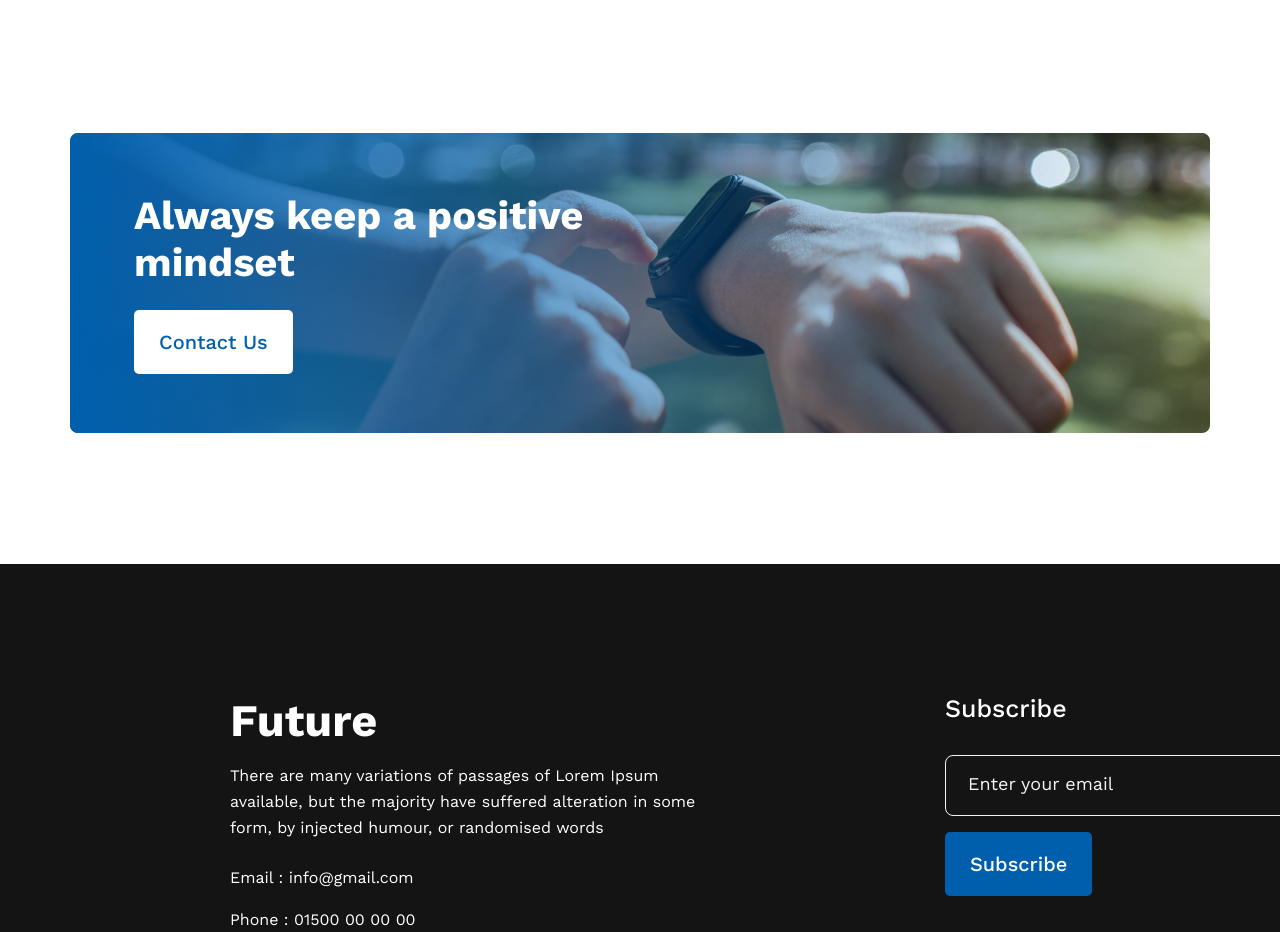
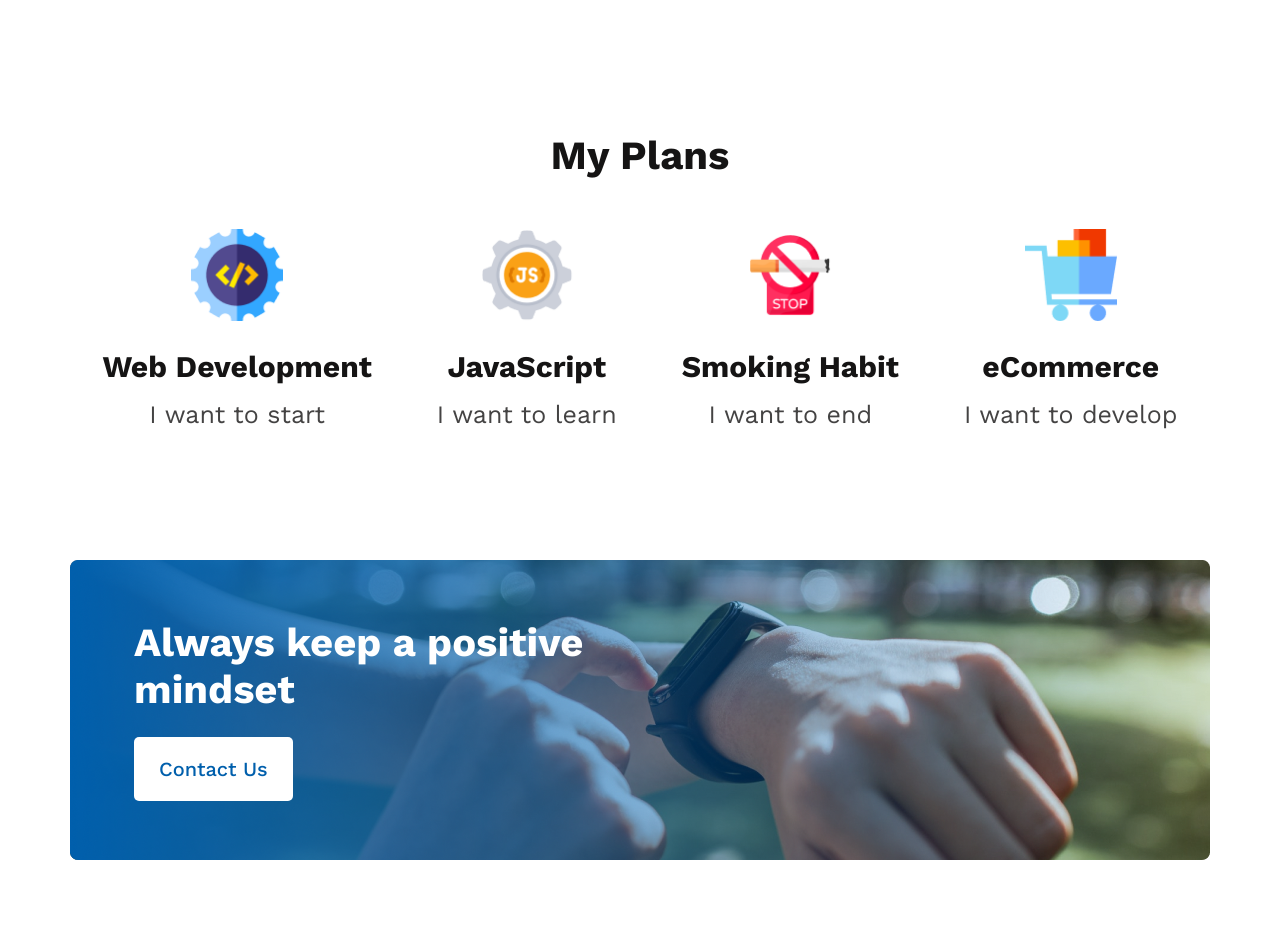
Before and after one commit to newbie-saimur/practice-project-2, a plain HTML site: page index.html in a window 1280 px wide. Shown: the part 1505-2437 px from the top of the page. Drawn offline with nearby package versions, Linux system fonts and the light colour scheme.

Commit message:
Design Plan Section

```diff
--- a/index.html
+++ b/index.html
@@ -39,7 +39,31 @@
                 </ul>
             </div>
         </section>
-
+        <section class="plan-section">
+            <h2 class="section-title">My Plans</h2>
+            <div class="plan-items">
+                <div class="plan-item">
+                    <img src="images/icons/web.png" alt="">
+                    <h3>Web Development</h3>
+                    <p>I want to start</p>
+                </div>
+                <div class="plan-item">
+                    <img src="images/icons/js.png" alt="">
+                    <h3>JavaScript</h3>
+                    <p>I want to learn</p>
+                </div>
+                <div class="plan-item">
+                    <img src="images/icons/smoke.png" alt="">
+                    <h3>Smoking Habit</h3>
+                    <p>I want to end</p>
+                </div>
+                <div class="plan-item">
+                    <img src="images/icons/ecom.png" alt="">
+                    <h3>eCommerce</h3>
+                    <p>I want to develop</p>
+                </div>
+            </div>
+        </section>
         <section class="call-to-action">
             <div class="call-to-action-container">
                 <h2 class="call-to-action-title">Always keep a positive mindset</h2>
--- a/styles/style.css
+++ b/styles/style.css
@@ -15,6 +15,7 @@
     padding: 20px 25px;
     border-radius: 5px;
     border: none;
+    transition: all 0.5s ease;
 }
 
 .btn-primary:hover {
@@ -30,6 +31,7 @@
     padding: 20px 25px;
     border-radius: 5px;
     border: none;
+    transition: all 0.5s ease;
 }
 
 .btn-secondary:hover {
@@ -127,6 +129,46 @@
 }
 
 
+
+/* Plan Section Style */
+
+.plan-section {
+    width: 1140px;
+    margin: 130px auto;
+}
+
+.section-title {
+    font-size: 40px;
+    font-weight: bold;
+    color: #151414;
+    margin-bottom: 50px;
+    text-align: center;
+}
+
+.plan-items {
+    display: flex;
+    justify-content: space-around;
+    text-align: center;
+}
+
+.plan-item img {
+    width: 92px;
+    margin-bottom: 24px;
+}
+
+.plan-item h3 {
+    font-size: 30px;
+    font-weight: bold;
+    color: #151414;
+    margin-bottom: 16px;
+}
+
+.plan-item p {
+    font-size: 25px;
+    color: #444343;
+    font-weight: 400;
+}
+
 /* Call to action Section Style */
 
 .call-to-action {
```
